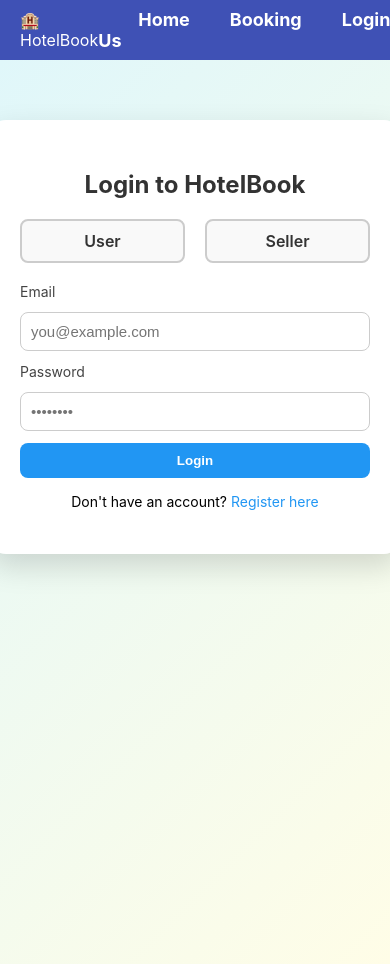
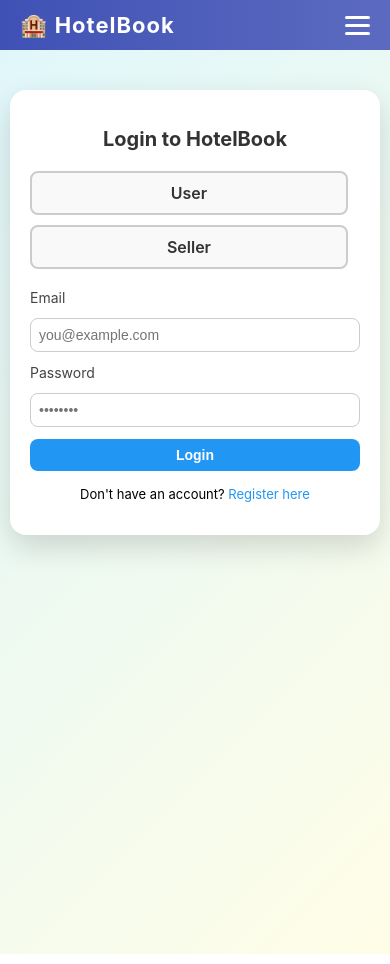
Before and after one commit to tarunsony92/hotel_booking, a React (Create React App) app: page /login in a window 390 px wide. Shown: the top 964 px of the page. Built offline with nearby package versions, Linux system fonts and the light colour scheme.

Commit message:
Navbar responsive design added

```diff
--- a/src/App.css
+++ b/src/App.css
@@ -16,6 +16,7 @@
   justify-content: center;
   gap: 1rem;
   margin-bottom: 2rem;
+  flex-wrap: wrap; /* mobile me buttons wrap ho jaye */
 }
 
 .primary-btn {
@@ -97,3 +98,31 @@
   font-size: 0.9rem;
   opacity: 0.8;
 }
+
+/* 📱 Responsive Design */
+@media (max-width: 1200px) {
+  .room-grid {
+    grid-template-columns: repeat(6, 1fr); /* tablets/laptops */
+  }
+}
+
+@media (max-width: 768px) {
+  .room-grid {
+    grid-template-columns: repeat(3, 1fr); /* tablets */
+  }
+  .page-title {
+    font-size: 1.8rem;
+  }
+}
+
+@media (max-width: 480px) {
+  .room-grid {
+    grid-template-columns: repeat(2, 1fr); /* small mobiles */
+  }
+  .page-title {
+    font-size: 1.5rem;
+  }
+  .primary-btn, .reset-btn {
+    width: 100%; /* mobile buttons full width */
+  }
+}
--- a/src/components/Navbar.css
+++ b/src/components/Navbar.css
@@ -2,20 +2,94 @@
   display: flex;
   justify-content: space-between;
   align-items: center;
-  background-color: #3f51b5;
-  padding: 10px 20px;
+  background: linear-gradient(90deg, #3f51b5, #5c6bc0);
+  padding: 12px 20px;
   color: white;
-  height: 40px;
+  position: sticky;
+  top: 0;
+  z-index: 1000;
+}
+
+/* Brand */
+.navbar-brand {
+  font-size: 22px;
+  font-weight: bold;
+  cursor: pointer;
+  letter-spacing: 1px;
+}
+
+/* Links container */
+.navbar-links {
+  display: flex;
+  align-items: center;
+  gap: 25px;
+  transition: all 0.3s ease-in-out;
 }
 
 .navbar a {
   color: white;
   text-decoration: none;
-  font-size: 18px;
-  margin-left: 40px;
-  font-weight: bold;
+  font-size: 17px;
+  font-weight: 500;
+  position: relative;
 }
 
-.navbar a:hover {
-  text-decoration: underline overline;
+/* Underline hover animation */
+.navbar a::after {
+  content: "";
+  position: absolute;
+  left: 0;
+  bottom: -4px;
+  width: 0%;
+  height: 2px;
+  background: #ffeb3b;
+  transition: width 0.3s ease;
 }
+
+.navbar a:hover::after {
+  width: 100%;
+}
+
+/* Mobile styles */
+.hamburger {
+  display: none;
+  flex-direction: column;
+  cursor: pointer;
+  gap: 5px;
+}
+
+.hamburger span {
+  width: 25px;
+  height: 3px;
+  background: white;
+  border-radius: 5px;
+  transition: 0.3s;
+}
+
+@media (max-width: 768px) {
+  .hamburger {
+    display: flex;
+  }
+
+  .navbar-links {
+    position: absolute;
+    top: 60px;
+    right: 0;
+    background: #3f51b5;
+    flex-direction: column;
+    align-items: flex-start;
+    width: 200px;
+    padding: 15px;
+    gap: 15px;
+    transform: translateX(100%);
+    opacity: 0;
+    visibility: hidden;
+  }
+
+  .navbar-links.active {
+    transform: translateX(0);
+    opacity: 1;
+    visibility: visible;
+    box-shadow: -2px 2px 10px rgba(0, 0, 0, 0.3);
+  }
+}
--- a/src/components/Navbar.js
+++ b/src/components/Navbar.js
@@ -1,10 +1,11 @@
-// src/components/Navbar.js
-import React from "react";
+import React, { useState } from "react";
 import { Link, useNavigate } from "react-router-dom";
 import "./Navbar.css";
 
 const Navbar = () => {
   const navigate = useNavigate();
+  const [menuOpen, setMenuOpen] = useState(false);
+
   const userType = localStorage.getItem("userType");
   const isLoggedIn = localStorage.getItem("isLoggedIn") === "true";
 
@@ -14,32 +15,42 @@ const Navbar = () => {
     navigate("/login");
   };
 
-  // Dashboard path decide based on userType
   const dashboardPath = userType === "seller" ? "/seller" : "/user";
   const bookingPath = userType === "seller" ? "/sellerbooking" : "/app";
 
   return (
     <nav className="navbar">
       <div className="navbar-brand">🏨 HotelBook</div>
-      <div className="navbar-links">
-        <Link to="/">Home</Link>
 
+      {/* Hamburger for mobile */}
+      <div
+        className="hamburger"
+        onClick={() => setMenuOpen(!menuOpen)}
+      >
+        <span></span>
+        <span></span>
+        <span></span>
+      </div>
+
+      {/* Links */}
+      <div className={`navbar-links ${menuOpen ? "active" : ""}`}>
+        <Link to="/" onClick={() => setMenuOpen(false)}>Home</Link>
 
         {isLoggedIn ? (
           <>
-            <Link to={dashboardPath}>Dashboard</Link>
-            <Link to={bookingPath}>Booking</Link>
-            <Link to="/" onClick={handleLogout}>Logout</Link>
+            <Link to={dashboardPath} onClick={() => setMenuOpen(false)}>Dashboard</Link>
+            <Link to={bookingPath} onClick={() => setMenuOpen(false)}>Booking</Link>
+            <Link to="/" onClick={() => { handleLogout(); setMenuOpen(false); }}>Logout</Link>
           </>
         ) : (
           <>
-            <Link to="/app">Booking</Link>
-            <Link to="/login">Login</Link>
-            <Link to="/register">Register</Link>
+            <Link to="/app" onClick={() => setMenuOpen(false)}>Booking</Link>
+            <Link to="/login" onClick={() => setMenuOpen(false)}>Login</Link>
+            <Link to="/register" onClick={() => setMenuOpen(false)}>Register</Link>
           </>
         )}
 
-        <Link to="/contact">Contact Us</Link>
+        <Link to="/contact" onClick={() => setMenuOpen(false)}>Contact Us</Link>
       </div>
     </nav>
   );
--- a/src/pages/ConfirmPage.css
+++ b/src/pages/ConfirmPage.css
@@ -1,3 +1,4 @@
+/* ✅ Base styles (tumhare diye hue same) */
 .confirm-page {
   min-height: 100vh;
   display: flex;
@@ -51,7 +52,7 @@
 }
 
 .form-input {
-  width: 100%;
+  width: 90%;
   padding: 0.7rem;
   border-radius: 10px;
   border: none;
@@ -89,6 +90,7 @@
   from { opacity: 0; transform: translateY(20px); }
   to { opacity: 1; transform: translateY(0); }
 }
+
 .gender-options {
   display: flex;
   gap: 15px;
@@ -125,3 +127,53 @@
 .gender-label:hover .gender-text {
   background: #e6f0ff;
 }
+
+/* ✅ Mobile view adjustments */
+@media (max-width: 768px) {
+  .confirm-card {
+    padding: 1.5rem;
+    border-radius: 15px;
+    max-width: 90%;
+  }
+
+  .confirm-heading {
+    font-size: 1.6rem;
+  }
+
+  .selected-rooms {
+    font-size: 1rem;
+  }
+
+  .form-input {
+    padding: 0.6rem;
+    font-size: 0.9rem;
+  }
+
+  .confirm-button {
+    padding: 0.7rem;
+    font-size: 0.95rem;
+  }
+
+  .gender-options {
+    flex-direction: column;
+    gap: 10px;
+    align-items: center;
+  }
+
+  .gender-text {
+    width: 100%;
+    text-align: center;
+  }
+}
+
+@media (max-width: 480px) {
+  .confirm-heading {
+    font-size: 1.3rem;
+  }
+
+  .form-input,
+  .confirm-button {
+    font-size: 0.85rem;
+    padding: 0.6rem;
+  }
+}
--- a/src/pages/Login.css
+++ b/src/pages/Login.css
@@ -15,7 +15,9 @@
   border-radius: 16px;
   box-shadow: 0 12px 30px rgba(0, 0, 0, 0.15);
   width: 350px;
+  max-width: 100%;   /* 📱 mobile ke liye shrink hoga */
   text-align: center;
+  box-sizing: border-box;
 }
 
 .login-card h2 {
@@ -42,10 +44,9 @@
   border-radius: 8px;
   border: 1px solid #ccc;
   font-size: 15px;
-  width: 100%; /* Yeh line full width ke liye */
-  box-sizing: border-box; /* Yeh padding/width ka proper calculation ke liye */
+  width: 100%;
+  box-sizing: border-box;
 }
-
 
 .login-form button {
   background: #2196f3;
@@ -75,3 +76,30 @@
 .register-link a:hover {
   text-decoration: underline;
 }
+
+/* 📱 Responsive Styles */
+@media (max-width: 600px) {
+  .login-page {
+    padding: 20px 10px;
+    padding-top: 40px;
+  }
+
+  .login-card {
+    width: 100%;   /* full width card */
+    padding: 20px;
+  }
+
+  .login-card h2 {
+    font-size: 20px;
+  }
+
+  .login-form input,
+  .login-form button {
+    font-size: 14px;
+    padding: 8px;
+  }
+
+  .register-link {
+    font-size: 13px;
+  }
+}
--- a/src/pages/Register.css
+++ b/src/pages/Register.css
@@ -15,7 +15,9 @@
   border-radius: 16px;
   box-shadow: 0 12px 30px rgba(0, 0, 0, 0.15);
   width: 350px;
+  max-width: 100%;   /* 📱 mobile ke liye shrink hoga */
   text-align: center;
+  box-sizing: border-box;
 }
 
 .register-card h2 {
@@ -42,8 +44,8 @@
   border-radius: 8px;
   border: 1px solid #ccc;
   font-size: 15px;
-  width: 100%; /* Yeh line full width ke liye */
-  box-sizing: border-box; /* Yeh padding/width ka proper calculation ke liye */
+  width: 100%;
+  box-sizing: border-box;
 }
 
 .register-form button {
@@ -74,6 +76,7 @@
 .login-link a:hover {
   text-decoration: underline;
 }
+
 .role-options {
   display: flex;
   gap: 20px;
@@ -101,5 +104,37 @@
 .role-btn.selected {
   background-color: #638d62;
   color: #fff;
-  /* border-color: #007bff; */
 }
+
+/* 📱 Responsive Styles */
+@media (max-width: 600px) {
+  .register-page {
+    padding: 20px 10px;
+    padding-top: 40px;
+  }
+
+  .register-card {
+    width: 100%;   /* full width card */
+    padding: 20px;
+  }
+
+  .register-card h2 {
+    font-size: 20px;
+  }
+
+  .register-form input,
+  .register-form button {
+    font-size: 14px;
+    padding: 8px;
+  }
+
+  .role-options {
+    flex-direction: column;
+    gap: 10px;
+  }
+
+  .role-btn {
+    width: 83%;   /* buttons full width ho jayenge */
+    text-align: center;
+  }
+}
--- a/src/pages/Register.js
+++ b/src/pages/Register.js
@@ -20,22 +20,35 @@ const Register = () => {
   const [password, setPassword] = useState("");
 const handleRegister = async () => {
   try {
-    const res = await axios.post("https://hotel-backend-production-8070.up.railway.app/api/auth/register", {
-      full_name: fullName,
-      email,
-      password,
-      role,
-      location: role === "seller" ? location : null,
-    });
+    const res = await axios.post(
+      "https://hotel-backend-production-8070.up.railway.app/api/auth/register",
+      {
+        full_name: fullName,
+        email,
+        password,
+        role,
+        location: role === "seller" ? location : null,
+      }
+    );
+
     console.log("Response:", res.data); // ✅ check backend response
     alert(res.data.message);
-    localStorage.setItem("isLoggedIn", "true"); // login the user
-    navigate("/user"); // redirect
+
+    localStorage.setItem("isLoggedIn", "true"); // login status
+    localStorage.setItem("userRole", role);    // role bhi save karo
+
+    // ✅ Role-based redirect
+    if (role === "seller") {
+      navigate("/seller");
+    } else {
+      navigate("/user");
+    }
   } catch (err) {
     console.error("Registration error:", err.response || err);
     alert(err.response?.data?.error || "Registration failed");
   }
 };
+
 
 const handleFormSubmit = (e) => {
   e.preventDefault();     // ✅ stop form reload
--- a/src/pages/SellerBooking.css
+++ b/src/pages/SellerBooking.css
@@ -20,3 +20,12 @@
   background-color: #007bff;
   color: white;
 }
+
+/* 📱 Responsive - scroll */
+@media (max-width: 768px) {
+  .bookings-table {
+    display: block;
+    overflow-x: auto;
+    white-space: nowrap;
+  }
+}
--- a/src/pages/SellerPage.css
+++ b/src/pages/SellerPage.css
@@ -1,5 +1,3 @@
-SellerPage.css
-
 .seller-dashboard {
   background: #f8fafc;
   background-color: #94a3b8;
@@ -82,6 +80,7 @@ SellerPage.css
 .bookings-table td {
   padding: 0.8rem;
   text-align: left;
+  font-size: 0.95rem;
 }
 
 .bookings-table th {
@@ -147,3 +146,53 @@ SellerPage.css
 .btn-danger:hover {
   background: #dc2626;
 }
+
+/* 📱 Responsive Design */
+@media (max-width: 1024px) {
+  .dashboard-container {
+    padding: 1.5rem;
+  }
+  .dashboard-title {
+    font-size: 1.6rem;
+  }
+}
+
+@media (max-width: 768px) {
+  .dashboard-container {
+    padding: 1rem;
+  }
+  .dashboard-title {
+    font-size: 1.4rem;
+  }
+  .dashboard-subtitle {
+    font-size: 0.9rem;
+  }
+  .info-grid {
+    grid-template-columns: 1fr 1fr; /* 2 cards per row */
+  }
+  .action-buttons {
+    flex-direction: column;
+  }
+  .btn-primary,
+  .btn-secondary,
+  .btn-danger {
+    width: 100%;
+  }
+}
+
+@media (max-width: 480px) {
+  .dashboard-title {
+    font-size: 1.2rem;
+  }
+  .dashboard-subtitle {
+    font-size: 0.8rem;
+  }
+  .info-grid {
+    grid-template-columns: 1fr; /* 1 card per row */
+  }
+  .bookings-table th,
+  .bookings-table td {
+    font-size: 0.8rem; /* compact text */
+    padding: 0.6rem;
+  }
+}
--- a/src/pages/UserPage.css
+++ b/src/pages/UserPage.css
@@ -99,3 +99,46 @@
   from {opacity: 0; transform: translateY(20px);}
   to {opacity: 1; transform: translateY(0);}
 }
+
+/* 📱 Responsive Design */
+@media (max-width: 768px) {
+  .user-card {
+    padding: 1.5rem;
+  }
+
+  .welcome-section h1 {
+    font-size: 1.6rem;
+  }
+
+  .subtitle {
+    font-size: 0.9rem;
+  }
+
+  .user-info {
+    flex-direction: column; /* info-box stack ho jayenge */
+  }
+
+  .user-actions {
+    flex-direction: column; /* buttons ek ke niche ek */
+  }
+
+  .primary-btn,
+  .logout-btn {
+    width: 100%; /* buttons full width */
+  }
+}
+
+@media (max-width: 480px) {
+  .user-card {
+    padding: 1rem;
+    border-radius: 15px;
+  }
+
+  .welcome-section h1 {
+    font-size: 1.4rem;
+  }
+
+  .subtitle {
+    font-size: 0.85rem;
+  }
+}
```
